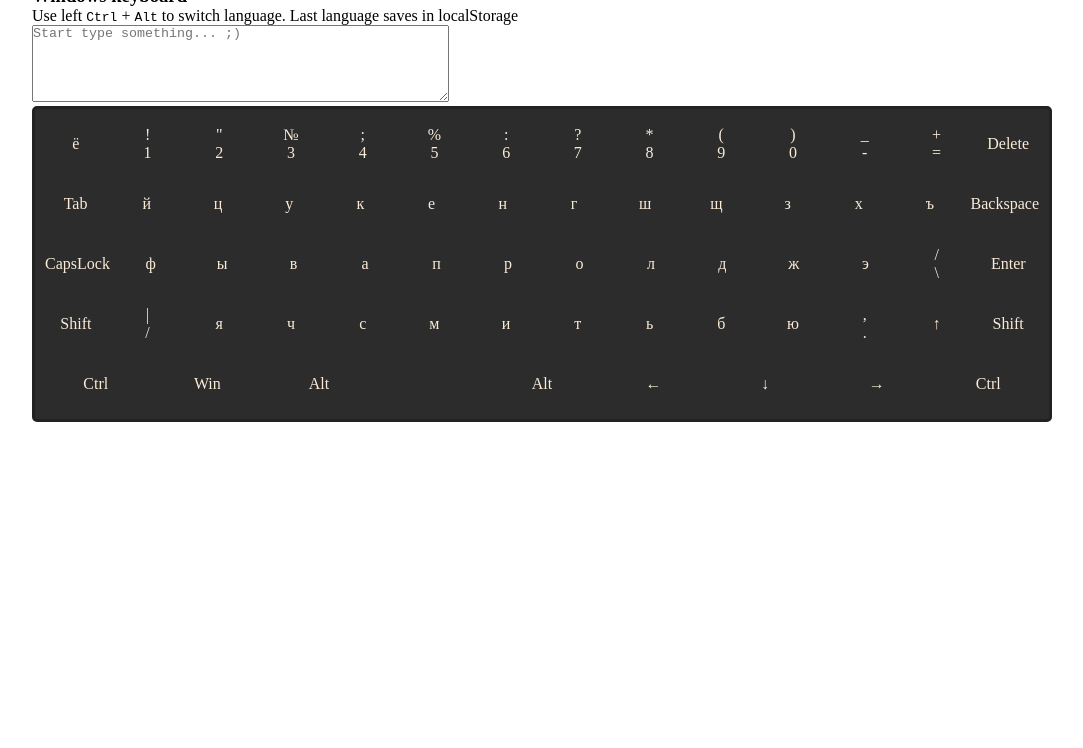
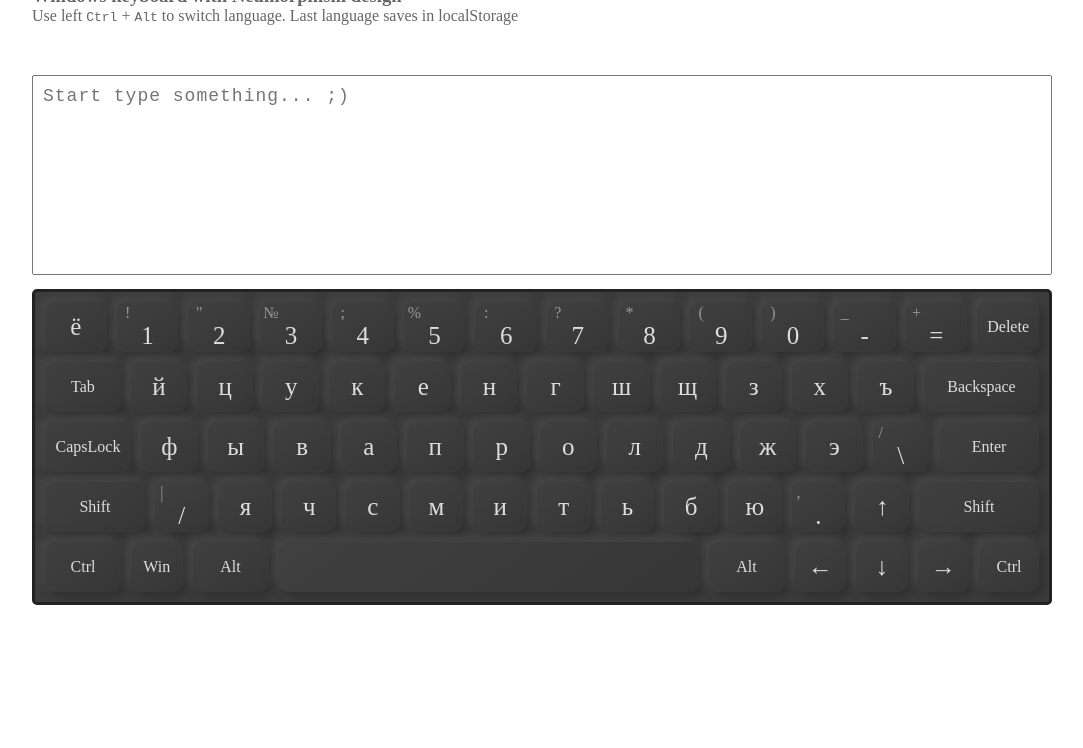
Before and after one commit to ibnhasaniy/virtual-keyboard, a website with bundled scripts: page index.html in a window 1280 px wide. Shown: the part 52-800 px from the top of the page, without its empty margins (98-1181 px from the left). Built offline with nearby package versions, Linux system fonts and the light colour scheme.

Commit message:
feat: add neumorphism design

```diff
--- a/css/style.css
+++ b/css/style.css
@@ -15,14 +15,13 @@ main {
     border: 1px solid;
     position: relative;
     overflow: hidden;
-    background: #2c2c2c;
+    background: #3c3c3c;
     border-radius: 5px;
     -webkit-border-radius: 5px;
     -moz-border-radius: 5px;
     -ms-border-radius: 5px;
     -o-border-radius: 5px;
     border: 3px solid #222;
-    color: antiquewhite;
 }
 
 .keyboard__row {
@@ -35,8 +34,159 @@ main {
 .keyboard__key {
     display: flex;
     cursor: pointer;
-    border-radius: 3px;
     flex-direction: column;
     justify-content: center;
     align-items: center;
+    color: #ddd;
+    border-radius: 10px;
+    background: linear-gradient(145deg, #404040, #363636);
+    box-shadow: 5px 5px 10px #303030,
+        -5px -5px 10px #484848;
 }
+
+[data-fn="false"].active,
+[data-fn="true"].active {
+    border-radius: 15px;
+    background: linear-gradient(145deg, #363636, #404040);
+    box-shadow: 5px 5px 10px #303030,
+        -5px -5px 10px #484848;
+}
+
+[data-fn="false"].active .letter,
+[data-fn="true"].active .letter {
+    transform: translateY(1px);
+    -webkit-transform: translateY(1px);
+    -moz-transform: translateY(1px);
+    -ms-transform: translateY(1px);
+    -o-transform: translateY(1px);
+    color: #f65742;
+}
+
+[data-fn="true"]>.letter {
+    font-size: 16px;
+}
+
+[data-code="CapsLock"] {
+    width: 86px;
+}
+
+[data-code="ShiftLeft"] {
+    width: 100px;
+}
+
+[data-code="ShiftRight"] {
+    width: 120px;
+}
+
+[data-code="Enter"] {
+    width: 100px;
+}
+
+[data-code="Tab"] {
+    width: 76px;
+}
+
+[data-code="ControlLeft"] {
+    width: 76px;
+}
+
+[data-code="ControlRight"] {
+    width: 60px;
+}
+
+[data-code="Backspace"] {
+    width: 115px;
+}
+
+[data-code="Space"] {
+    width: 420px;
+}
+
+[data-code="AltLeft"],
+[data-code="AltRight"] {
+    width: 76px;
+}
+
+.active {
+    background: rgb(60, 212, 0);
+}
+
+.letter {
+    font-size: 25px;
+    width: 100%;
+    text-align: center;
+    transition: all .2s ease;
+    -webkit-transition: all .2s ease;
+    -moz-transition: all .2s ease;
+    -ms-transition: all .2s ease;
+    -o-transition: all .2s ease;
+    transform: translateX(0);
+    -webkit-transform: translateX(0);
+    -moz-transform: translateX(0);
+    -ms-transform: translateX(0);
+    -o-transform: translateX(0);
+    transform-origin: center;
+}
+
+.subtitle,
+.hint {
+    color: #666;
+}
+
+textarea.output {
+    resize: none;
+    width: 100%;
+    height: 200px;
+    padding: 10px;
+    box-sizing: border-box;
+    font-size: 18px;
+    letter-spacing: 1px;
+    margin-top: 50px;
+    margin-bottom: 10px;
+}
+
+.sub {
+    width: 100%;
+    color: #999;
+    text-align: center;
+    transition: all .2s ease;
+    -webkit-transition: all .2s ease;
+    -moz-transition: all .2s ease;
+    -ms-transition: all .2s ease;
+    -o-transition: all .2s ease;
+    width: 50%;
+    transform-origin: center top;
+    transform: translateX(-20px);
+    -webkit-transform: translateX(-20px);
+    -moz-transform: translateX(-20px);
+    -ms-transform: translateX(-20px);
+    -o-transform: translateX(-20px);
+}
+
+.sub.sub-active:not(:empty) {
+    color: #eee;
+    text-align: center;
+    padding: 0;
+    font-size: 23px;
+    width: 50%;
+    width: 50%;
+    transform: translateX(-15px);
+    -webkit-transform: translateX(-15px);
+    -moz-transform: translateX(-15px);
+    -ms-transform: translateX(-15px);
+    -o-transform: translateX(-15px);
+}
+
+.sub.sub-active:not(:empty)~.letter.sub-inactive {
+    color: #999;
+    font-size: 16px;
+    text-align: center;
+    padding-right: 10px;
+    width: 50%;
+    transform-origin: center;
+    transform: translateX(20px);
+    -webkit-transform: translateX(20px);
+    -moz-transform: translateX(20px);
+    -ms-transform: translateX(20px);
+    -o-transform: translateX(20px);
+}
--- a/js/Keyboard.js
+++ b/js/Keyboard.js
@@ -8,7 +8,7 @@ import Key from './Key.js';
 
 const main = create('main', '',
   [create('h1', 'title', 'Virtual Keyboard'),
-    create('h3', 'subtitle', 'Windows keyboard'),
+    create('h3', 'subtitle', 'Windows keyboard with Neumorphism design'),
     create('p', 'hint', 'Use left <kbd>Ctrl</kbd> + <kbd>Alt</kbd> to switch language. Last language saves in localStorage')]);
 
 export default class Keyboard {
```
